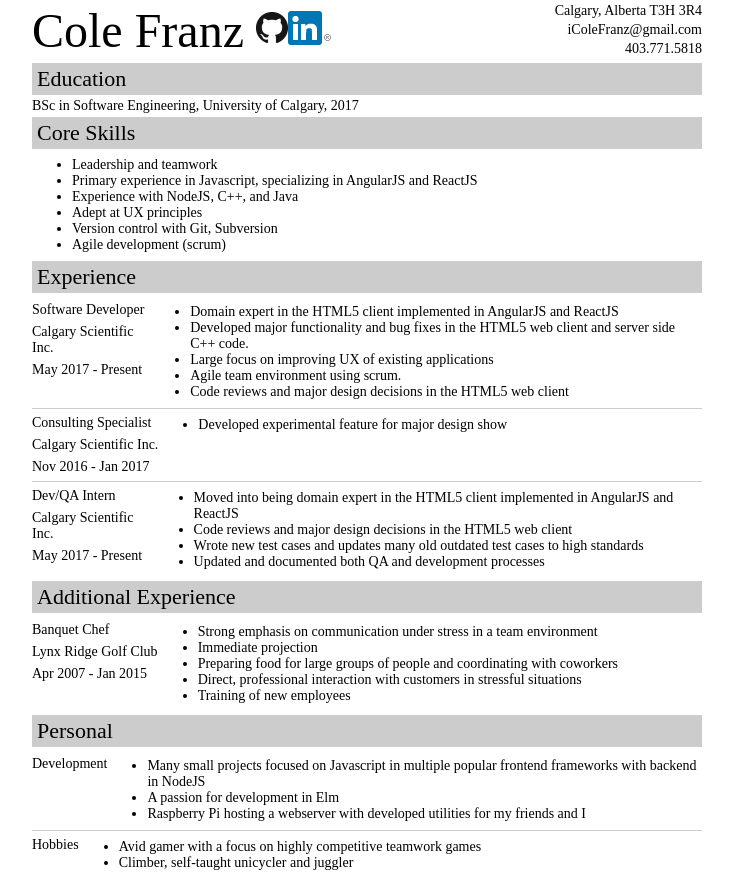
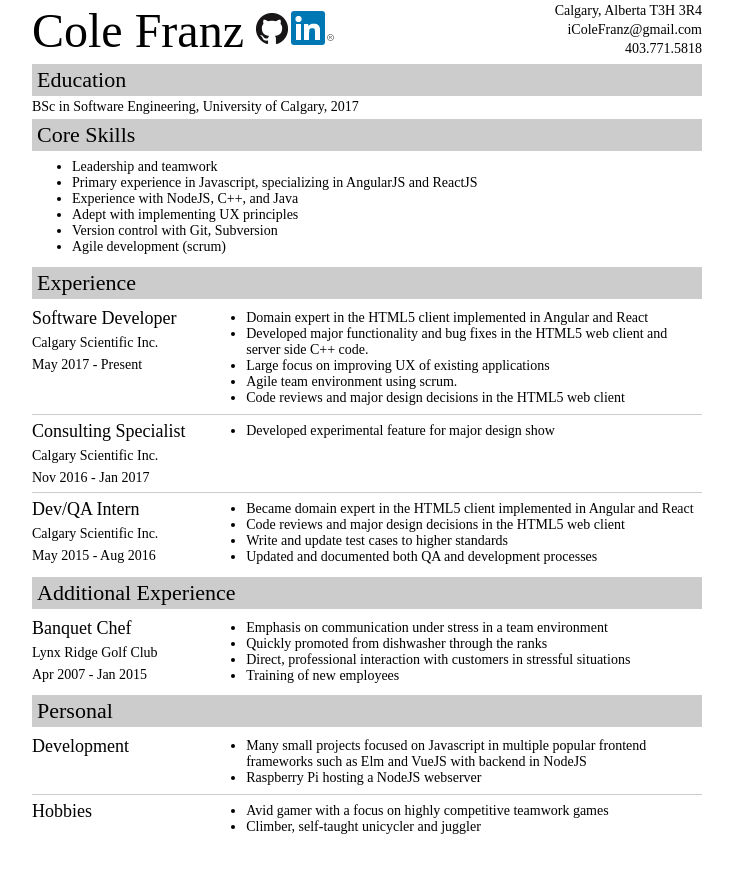
Before and after one commit to colefranz/colefranz.github.io, a website built with webpack: page index.html in a window 1280 px wide. Shown: the whole page, without its empty margins (273-1006 px from the left). After the commit the page ends 843 px from the top, so only its background shows below. Built offline with nearby package versions, Linux system fonts and the light colour scheme; a web font is replaced by a local one.

Commit message:
new bundle

```diff
--- a/index.html
+++ b/index.html
@@ -12,12 +12,14 @@
             <span class="first">Cole</span>
             <span class="last">Franz</span>
           </span>
+          <div class="icons">
             <a href="https://github.com/colefranz/" target="_blank">
               <img src="assets/git.png" />
             </a>
             <a href="www.linkedin.com/in/cole-franz/" target="_blank">
                 <img src="assets/linkedin.png" />
             </a>
+          </div>
           <!-- <p>BELIEVER OF BOX-SIZING: BORDER-BOX</p> -->
         </div>
         <div class="secondary">
@@ -26,7 +28,7 @@
             <p>403.771.5818</p>
         </div>
       </header>
-      <div class="resume-body">
+      <div id="resume-body">
         <div id="education">
           <p class="item-header">Education</p>
           <div class="item">
@@ -39,7 +41,7 @@
             <li>Leadership and teamwork</li>
             <li>Primary experience in Javascript, specializing in AngularJS and ReactJS</li>
             <li>Experience with NodeJS, C++, and Java</li>
-            <li>Adept at UX principles</li>
+            <li>Adept with implementing UX principles</li>
             <li>Version control with Git, Subversion</li>
             <li>Agile development (scrum)</li>
             <!-- <li>OpenGL</li> Uncomment in graphics jobs -->
@@ -54,7 +56,7 @@
               <p class="time-line">May 2017 - Present</p>
             </div>
             <ul class="secondary">
-              <li>Domain expert in the HTML5 client implemented in AngularJS and ReactJS</li>
+              <li>Domain expert in the HTML5 client implemented in Angular and React</li>
               <li>Developed major functionality and bug fixes in the HTML5 web client and server side C++ code.</li>
               <li>Large focus on improving UX of existing applications</li>
               <li>Agile team environment using scrum.</li>
@@ -75,12 +77,12 @@
             <div class="primary">
               <p class="title">Dev/QA Intern</p>
               <p class="company">Calgary Scientific Inc.</p>
-              <p class="time-line">May 2017 - Present</p>
+              <p class="time-line">May 2015 - Aug 2016</p>
             </div>
             <ul class="secondary">
-              <li>Moved into being domain expert in the HTML5 client implemented in AngularJS and ReactJS</li>
+              <li>Became domain expert in the HTML5 client implemented in Angular and React</li>
               <li>Code reviews and major design decisions in the HTML5 web client</li>
-              <li>Wrote new test cases and updates many old outdated test cases to high standards</li>
+              <li>Write and update test cases to higher standards</li>
               <li>Updated and documented both QA and development processes</li>
             </ul>
           </div>
@@ -94,9 +96,8 @@
               <p class="time-line">Apr 2007 - Jan 2015</p>
             </div>
             <ul class="secondary">
-              <li>Strong emphasis on communication under stress in a team environment</li>
-              <li>Immediate projection</li>
-              <li>Preparing food for large groups of people and coordinating with coworkers</li>
+              <li>Emphasis on communication under stress in a team environment</li>
+              <li>Quickly promoted from dishwasher through the ranks</li>
               <li>Direct, professional interaction with customers in stressful situations</li>
               <li>Training of new employees</li>
             </ul>
@@ -109,9 +110,8 @@
               <p class="title">Development</p>
             </div>
             <ul class="secondary">
-              <li>Many small projects focused on Javascript in multiple popular frontend frameworks with backend in NodeJS</li>
-              <li>A passion for development in Elm</li>
-              <li>Raspberry Pi hosting a webserver with developed utilities for my friends and I</li>
+              <li>Many small projects focused on Javascript in multiple popular frontend frameworks such as Elm and VueJS with backend in NodeJS</li>
+              <li>Raspberry Pi hosting a NodeJS webserver</li>
             </ul>
           </div>
           <div class="item">
```
Also changed, not shown: main.bundle.js (+1 -1 lines). Lines whose indentation alone changed are shown as unchanged.
